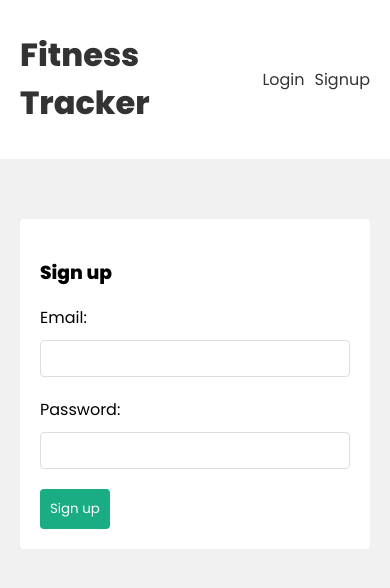
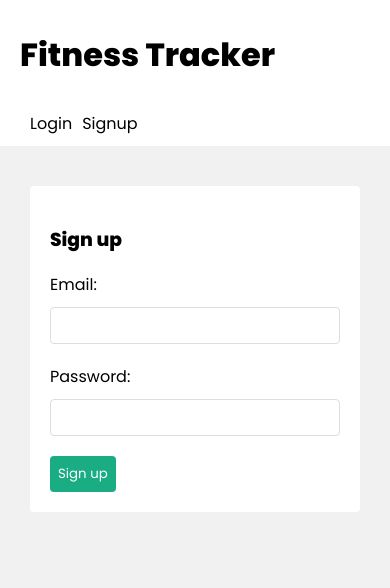
Before and after one commit to VaibhaoHatwar/FitLog, a React (Vite) app in the folder frontend/: page /signup in a window 390 px wide. Shown: the top 588 px of the page. Built offline with nearby package versions, Linux system fonts and the light colour scheme.

Commit message:
style: (frontend) improve CSS styling for better UI/UX
- Adjusted spacing, padding, and margins for consistent layout
- Updated color palette and font sizes for better readability
- Enhanced button styles and hover effects
- Refined form input alignment and overall aesthetics

```diff
--- a/frontend/src/index.css
+++ b/frontend/src/index.css
@@ -1,16 +1,27 @@
-/* google font */
+/* Google Font */
 @import url('https://fonts.googleapis.com/css2?family=Poppins:wght@300;400;500;600;800&family=VT323&display=swap');
 
-/* layout */
+/* Variables */
 :root {
   --primary: #1aac83;
   --error: #e7195a;
 }
+
+/* Reset & Base */
+* {
+  box-sizing: border-box;
+}
 body {
   background: #f1f1f1;
   margin: 0;
-  font-family: "Poppins";
+  font-family: "Poppins", sans-serif;
 }
+a {
+  text-decoration: none;
+  color: inherit;
+}
+
+/* Layout */
 header {
   background: #fff;
 }
@@ -21,18 +32,15 @@ header .container {
   display: flex;
   align-items: center;
   justify-content: space-between;
+  flex-wrap: wrap;
 }
-header a {
-  color: #333;
-  text-decoration: none;
-}
-.pages{
+.pages {
   max-width: 1400px;
   padding: 20px;
   margin: 0 auto;
 }
 
-/* homepage */
+/* Home Page */
 .home {
   display: grid;
   grid-template-columns: 3fr 1fr;
@@ -44,7 +52,7 @@ header a {
   margin: 20px auto;
   padding: 20px;
   position: relative;
-  box-shadow: 2px 2px 5px rgba(0,0,0,0.05);
+  box-shadow: 2px 2px 5px rgba(0, 0, 0, 0.05);
 }
 .workout-details h4 {
   margin: 0 0 10px 0;
@@ -67,8 +75,7 @@ header a {
   color: #333;
 }
 
-
-/* new workout form */
+/* Forms */
 label, input {
   display: block;
 }
@@ -79,7 +86,6 @@ input {
   width: 100%;
   border: 1px solid #ddd;
   border-radius: 4px;
-  box-sizing: border-box;
 }
 form button {
   background: var(--primary);
@@ -102,10 +108,11 @@ input.error {
   border: 1px solid var(--error);
 }
 
-/* navbar */
+/* Navbar */
 nav {
   display: flex;
   align-items: center;
+  flex-wrap: wrap;
 }
 nav a {
   margin-left: 10px;
@@ -121,7 +128,8 @@ nav button {
   font-size: 1em;
   margin-left: 10px;
 }
-/* auth forms */
+
+/* Auth Forms */
 form.signup, form.login {
   max-width: 400px;
   margin: 40px auto;
@@ -129,3 +137,44 @@ form.signup, form.login {
   background: #fff;
   border-radius: 4px;
 }
+
+/* 🔁 Responsive Design */
+@media screen and (max-width: 768px) {
+  header .container {
+    flex-direction: column;
+    align-items: flex-start;
+  }
+
+  nav {
+    margin-top: 10px;
+  }
+
+  .home {
+    display: flex;
+    flex-direction: column;
+    gap: 40px;
+  }
+
+  .workout-details {
+    width: 100%;
+  }
+
+  form.signup, form.login {
+    margin: 20px 10px;
+  }
+}
+
+@media screen and (max-width: 480px) {
+  .workout-details h4 {
+    font-size: 1em;
+  }
+
+  nav button {
+    font-size: 0.9em;
+    padding: 5px 8px;
+  }
+
+  form button {
+    padding: 8px;
+  }
+}
```
